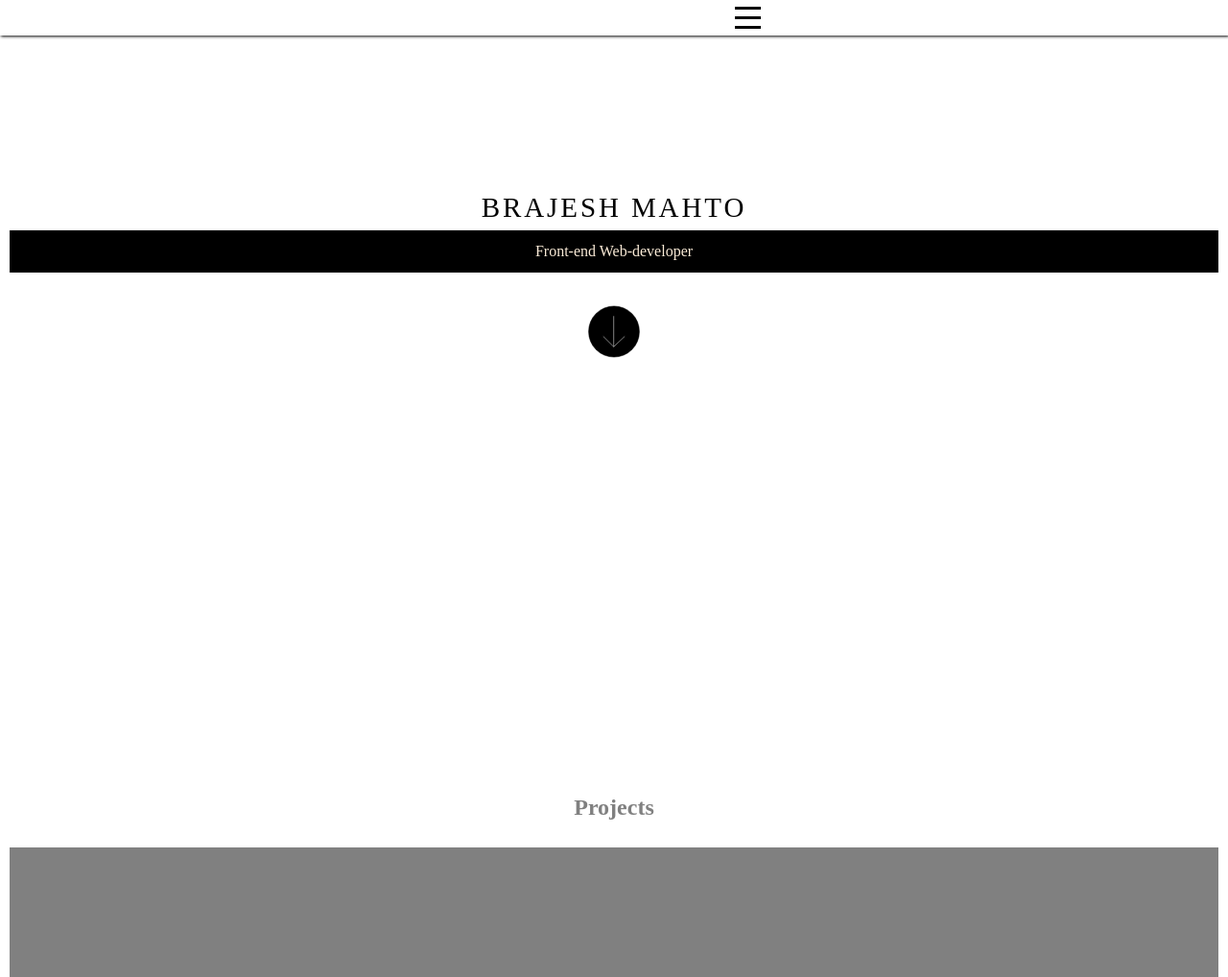
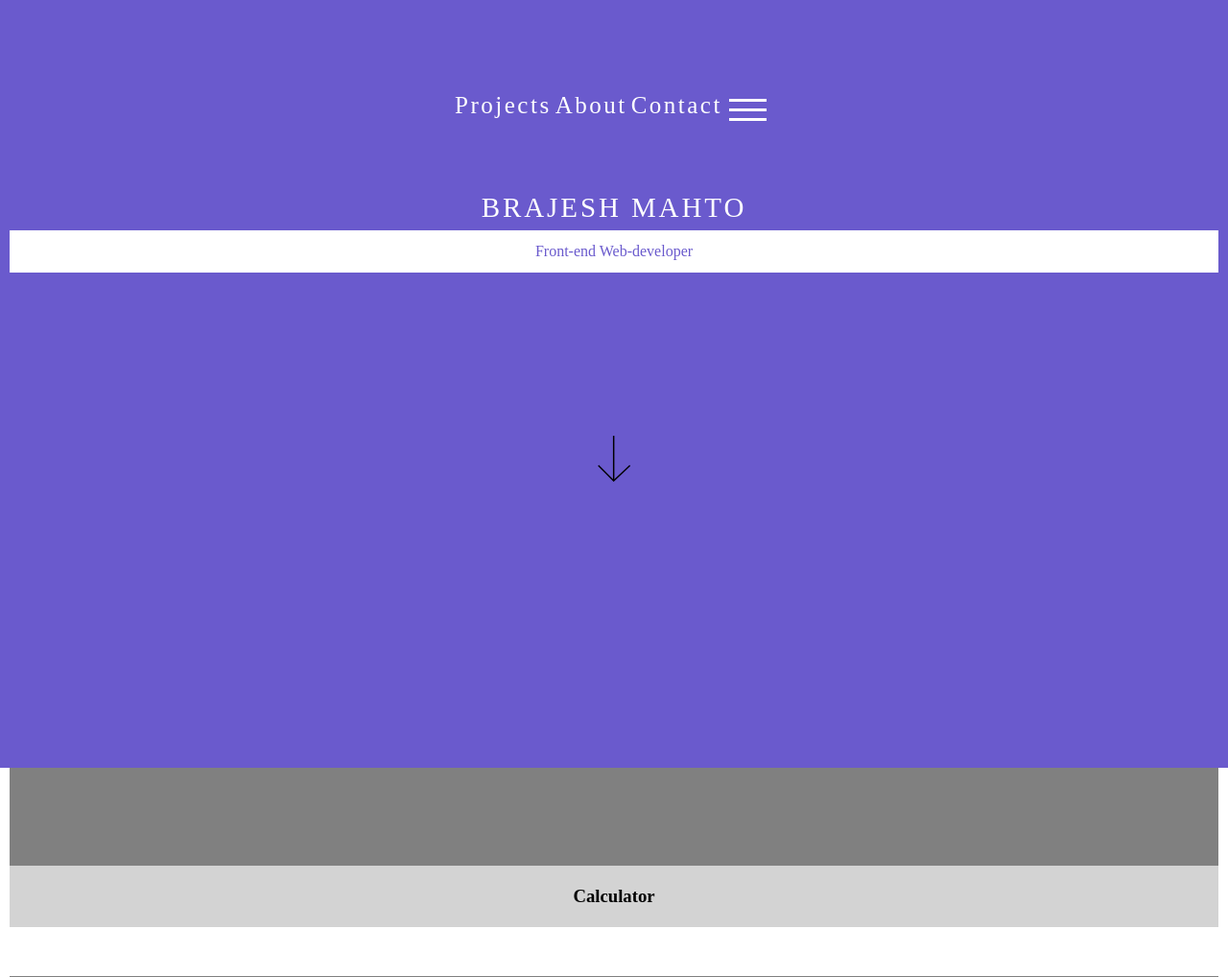
Before and after one commit to mahtobittu/mahtobittu.github.io, a PHP site: page / in a window 1280 px wide. Shown: the top 1018 px of the page at 96% size. Run offline with PHP 8.4, Linux system fonts and the light colour scheme.

Commit message:
landing page
changed ui

```diff
--- a/index.html
+++ b/index.html
@@ -14,7 +14,7 @@
 
     <body>
 
-        <div style="height:100vh; width:100vw;">
+        <div style="height:100vh; width:100vw;  z-index: 0; position:absolute; background-color: slateblue; display:flex; ">
 
            <nav id="firstContainer">
 
@@ -62,7 +62,6 @@
             </header>
 
          </div>
-
 
          <main>
 
@@ -199,6 +198,9 @@
 
 
 
+
+
+
     </body>
 
 </html>
--- a/jssolution.css
+++ b/jssolution.css
@@ -5,14 +5,15 @@
 
 #firstContainer{
 
-    position: fixed;
-    display: flex;
-    top: 0;
-    display: flex;
-    justify-content: center;
-    box-shadow: 1px 1px 3px 0px;
-    width: 100%;
-    background-color: white;
+       /* position: fixed; */
+       display: flex;
+       /* top: 0; */
+       margin-top: 96px;
+       display: flex;
+       justify-content: center;
+       /* box-shadow: 1px 1px 3px 0px; */
+       width: 100%;
+       /* background-color: white;*/
 
 }
 
@@ -20,7 +21,7 @@
 
     padding-bottom: 7px;
     text-align: center;
-    color: rgb(2, 2, 2);
+    color: rgb(255, 255, 255);
     /* font-size: 24px; */
     font-size: 29px;
     letter-spacing: .1em;
@@ -43,8 +44,8 @@
 
     margin: 7px;
     height: 3px;
-    background-color: rgb(0, 0, 0);
-    width: 27px;
+    background-color: rgb(255, 255, 255);
+    width: 39px;
 
 }
 
@@ -89,7 +90,7 @@ header{
     padding-left: 10px;
     PADDING-RIGHT: 10px;
     top: 0;
-    z-index:-1;
+    z-index: 1;
 
 }
 
@@ -106,8 +107,8 @@ header{
 
 #intro1{
 
-    background-color: black;
-    color: antiquewhite;
+    background-color: white;
+    color: rgb(106, 90, 205);
     padding: 13px;
     /* width: 213px; */
     text-align: center;
@@ -157,9 +158,9 @@ span{
 
 #scrolld{
 
-    width: 100px;
-    height: auto;
-
+    width: auto;
+    height: 48px;
+    margin-top: 150px;
 
 
 }
```
Also changed, not shown: scroll.svg. Lines whose indentation alone changed are shown as unchanged.
